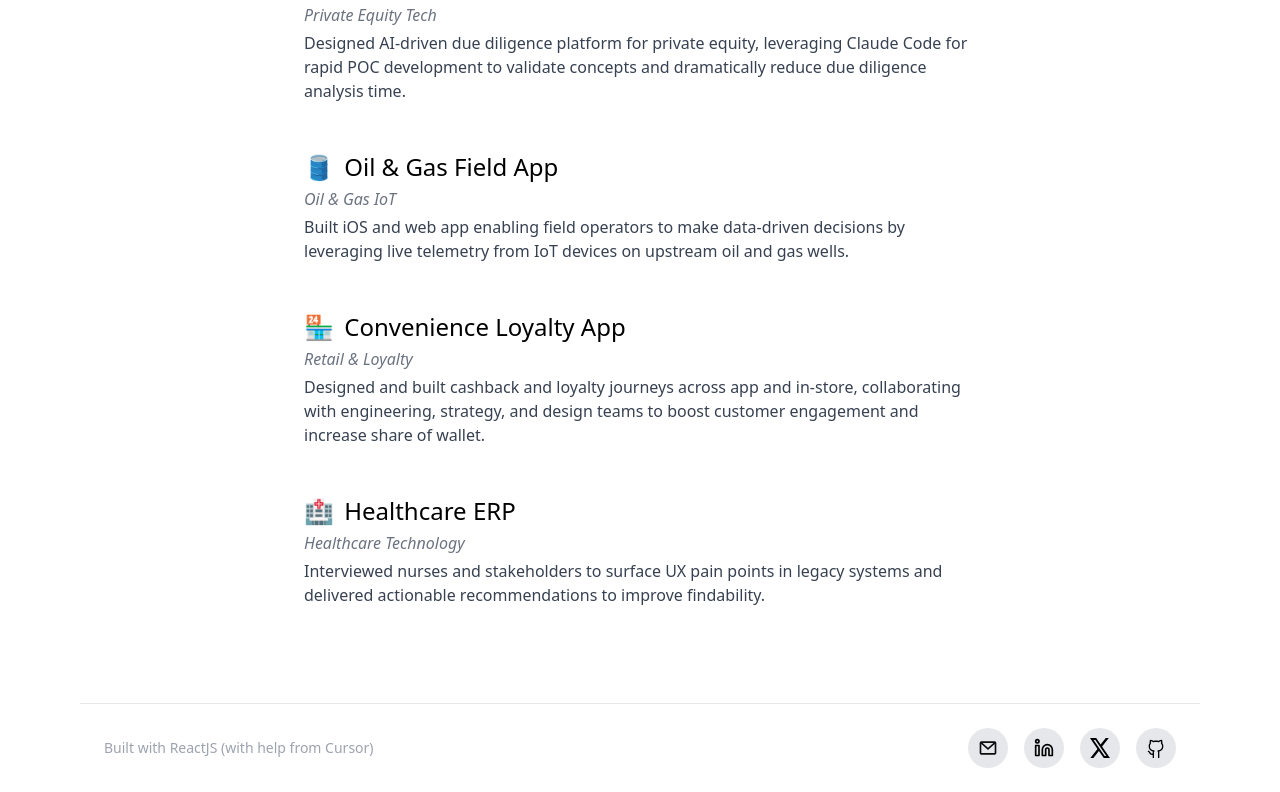
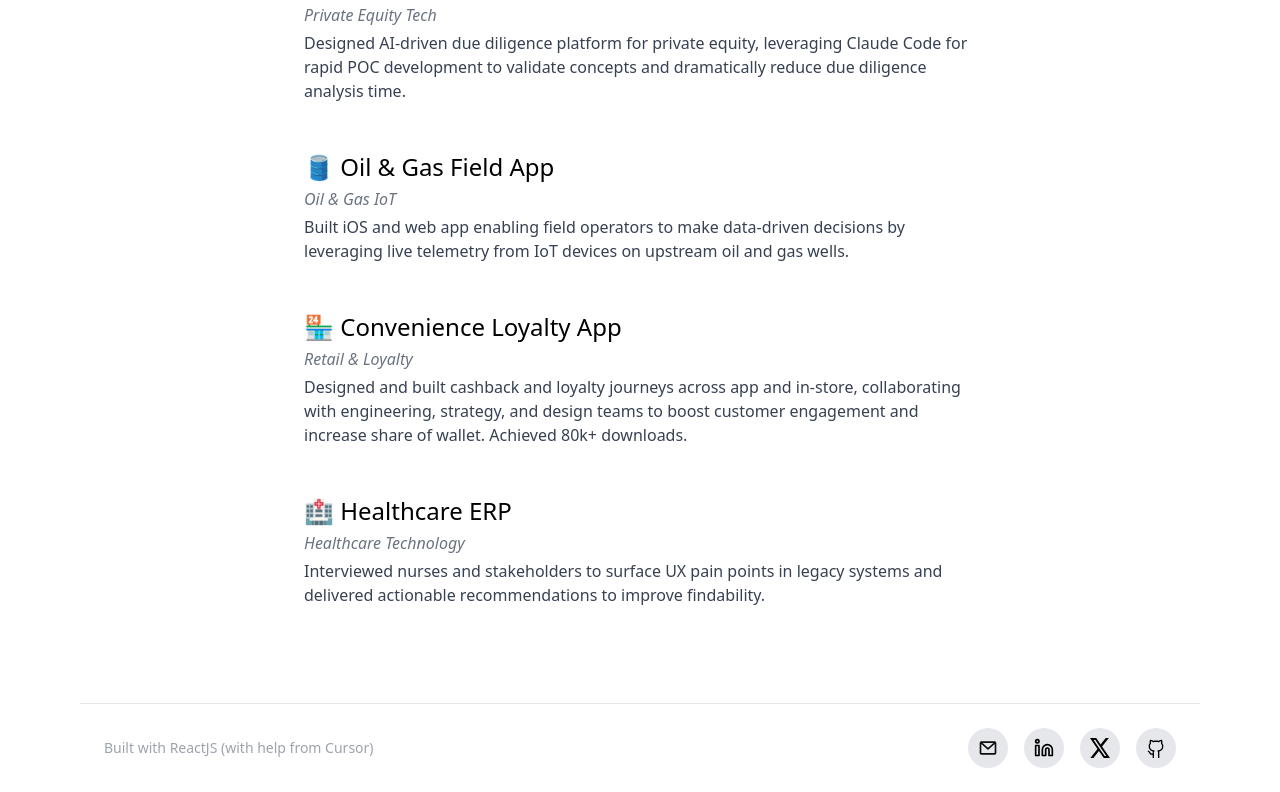
Before and after one commit to omartugrul/personal-website2, a React (Vite) app: page / in a window 1280 px wide. Shown: the part 1013-1805 px from the top of the page. Built offline with nearby package versions, Linux system fonts and the light colour scheme.

Commit message:
Add Vital case study link and 80k downloads metric
- Link Oil & Gas Field App to Umbrage Vital case study
- Add 80k+ downloads metric to Convenience Loyalty App
- Make project titles clickable when link is present

```diff
--- a/src/components/SelectedWork.jsx
+++ b/src/components/SelectedWork.jsx
@@ -13,14 +13,15 @@ const projects = [
     emoji: '🛢️',
     title: ' Oil & Gas Field App',
     role: 'Oil & Gas IoT',
-    desc: 'Built iOS and web app enabling field operators to make data-driven decisions by leveraging live telemetry from IoT devices on upstream oil and gas wells.'
+    desc: 'Built iOS and web app enabling field operators to make data-driven decisions by leveraging live telemetry from IoT devices on upstream oil and gas wells.',
+    link: 'https://www.umbrage.com/vital'
       //to do: better description line
   },
   {
     emoji: '🏪',
     title: ' Convenience Loyalty App',
     role: 'Retail & Loyalty',
-    desc: 'Designed and built cashback and loyalty journeys across app and in-store, collaborating with engineering, strategy, and design teams to boost customer engagement and increase share of wallet.'
+    desc: 'Designed and built cashback and loyalty journeys across app and in-store, collaborating with engineering, strategy, and design teams to boost customer engagement and increase share of wallet. Achieved 80k+ downloads.'
       //to do: better description line
 
   },
@@ -43,7 +44,13 @@ export default function SelectedWork() {
         {projects.map((p, i) => (
           <div key={i} className="max-w-2xl mx-auto space-y-1">
             <StandardText tag="h4" className="text-2xl">
-              {p.emoji} {p.title}
+              {p.link ? (
+                <a href={p.link} target="_blank" rel="noopener noreferrer" className="hover:text-blue-600 transition-colors">
+                  {p.emoji} {p.title}
+                </a>
+              ) : (
+                <>{p.emoji} {p.title}</>
+              )}
             </StandardText>
             <StandardText className="text-gray-500 italic">
               {p.role}
```
